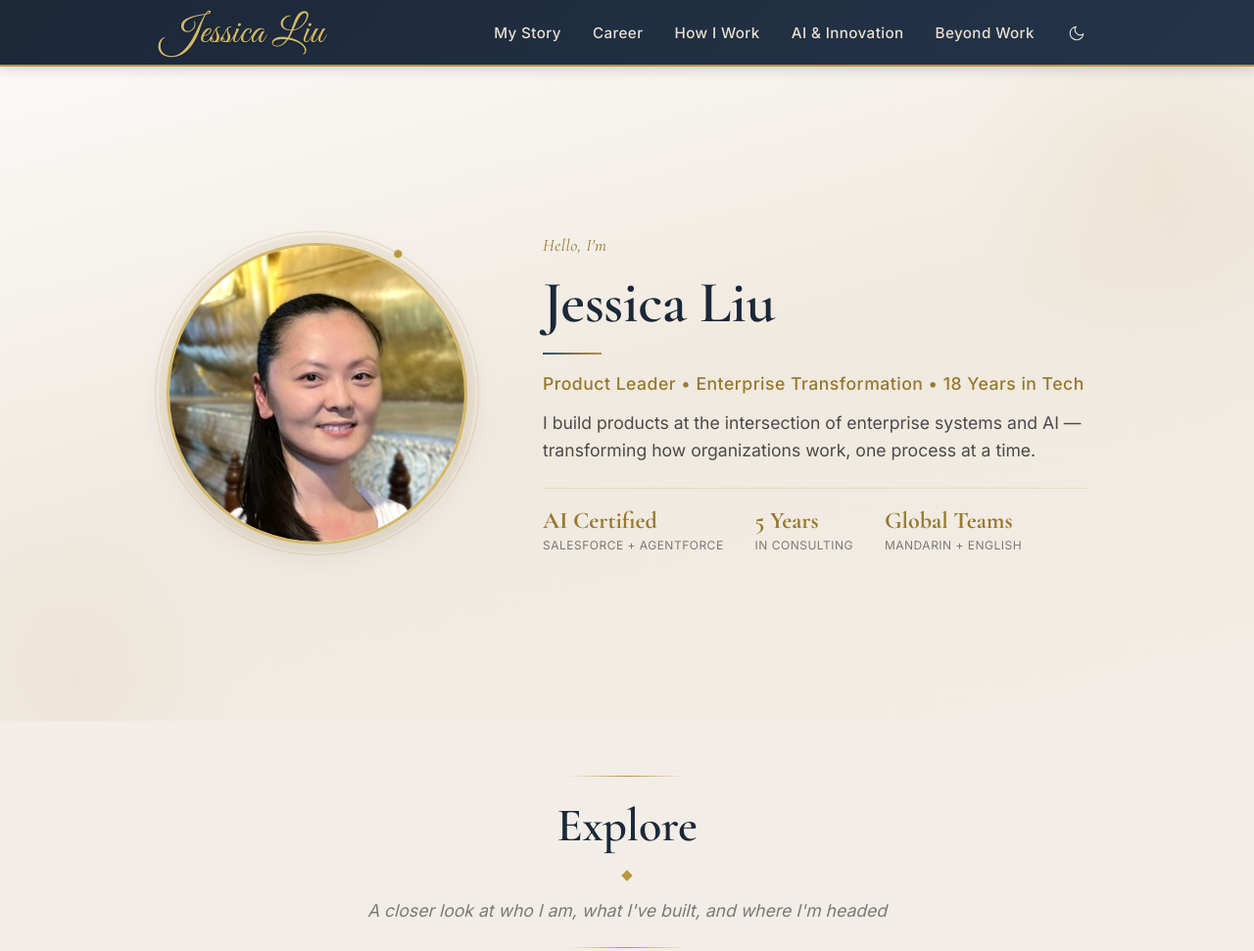
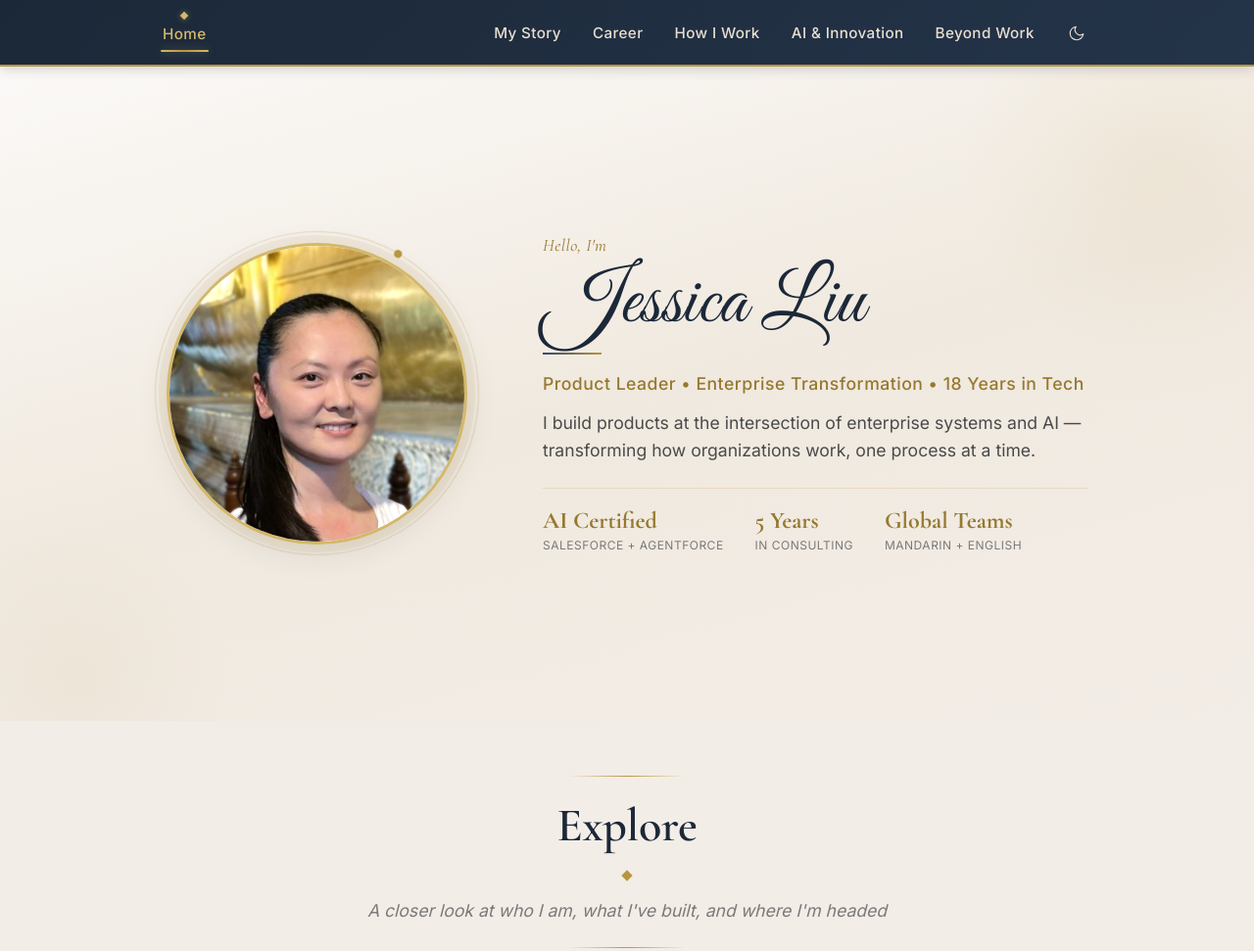
Before and after one commit to xiaojing25-pixel/its-jessica, a plain HTML site: page index.html in a window 1280 px wide. Shown: the top 971 px of the page at 98% size. Drawn offline with nearby package versions, Linux system fonts and the light colour scheme.

Commit message:
Move cursive Jessica Liu to hero; change nav logo to Home

```diff
--- a/index.html
+++ b/index.html
@@ -22,7 +22,7 @@
 
   <nav class="nav">
     <div class="container nav__inner">
-      <a href="index.html" class="nav__logo">Jessica Liu</a>
+      <a href="index.html" class="nav__logo active">Home</a>
       <div class="nav__right">
         <ul class="nav__links">
           <li><a href="story.html">My Story</a></li>
--- a/styles.css
+++ b/styles.css
@@ -137,21 +137,58 @@ h1, h2, h3, h4 {
 }
 
 .nav__logo {
-  font-family: 'Great Vibes', 'Cormorant Garamond', cursive;
-  font-size: 2.5rem;
-  font-weight: 400;
+  font-family: var(--font-body);
+  font-size: 0.95rem;
+  font-weight: 500;
+  color: var(--color-nav-text);
+  text-decoration: none;
+  letter-spacing: 0.4px;
+  padding: 8px 2px 6px;
+  position: relative;
+  transition: color 0.3s ease;
+}
+
+.nav__logo::before {
+  content: '';
+  position: absolute;
+  left: 0;
+  bottom: 0;
+  width: 100%;
+  height: 2px;
+  background: linear-gradient(90deg, var(--color-gold-light), var(--color-gold), var(--color-gold-light));
+  border-radius: 1px;
+  transform: scaleX(0);
+  transform-origin: left center;
+  transition: transform 0.35s cubic-bezier(0.65, 0, 0.35, 1);
+  box-shadow: 0 0 8px rgba(212, 184, 106, 0.4);
+}
+
+.nav__logo::after {
+  content: '';
+  position: absolute;
+  top: -2px;
+  left: 50%;
+  width: 6px;
+  height: 6px;
+  background: var(--color-gold-light);
+  transform: translateX(-50%) scale(0) rotate(45deg);
+  transition: transform 0.3s cubic-bezier(0.34, 1.56, 0.64, 1);
+  box-shadow: 0 0 6px rgba(212, 184, 106, 0.5);
+}
+
+.nav__logo:hover,
+.nav__logo.active {
   color: var(--color-gold-light);
-  text-decoration: none;
-  letter-spacing: 0.5px;
-  line-height: 1;
-  transition: color 0.3s ease, transform 0.3s ease, text-shadow 0.3s ease;
-  text-shadow: 0 1px 3px rgba(0, 0, 0, 0.2);
-}
-
-.nav__logo:hover {
-  color: var(--color-gold);
-  transform: translateY(-1px);
-  text-shadow: 0 2px 6px rgba(184, 150, 62, 0.3);
+}
+
+.nav__logo:hover::before,
+.nav__logo.active::before {
+  transform: scaleX(1);
+}
+
+.nav__logo:hover::after,
+.nav__logo.active::after {
+  transform: translateX(-50%) scale(1) rotate(45deg);
 }
 
 .nav__links {
@@ -366,10 +403,17 @@ h1, h2, h3, h4 {
 }
 
 .hero h1 {
-  font-size: clamp(2.5rem, 5.5vw, 3.75rem);
-  font-weight: 600;
-  margin-bottom: 12px;
-  letter-spacing: -0.5px;
+  font-family: 'Great Vibes', 'Cormorant Garamond', cursive;
+  font-size: clamp(3.5rem, 7.5vw, 5rem);
+  font-weight: 400;
+  margin-bottom: 10px;
+  letter-spacing: 0.5px;
+  line-height: 1;
+  color: var(--color-navy);
+}
+
+[data-theme="dark"] .hero h1 {
+  color: var(--color-gold-light);
 }
 
 .hero__chinese {
```
Also changed, not shown: ai.html (+1 -1 lines), beyond.html (+1 -1 lines), career.html (+1 -1 lines), methodology.html (+1 -1 lines), story.html (+1 -1 lines).
